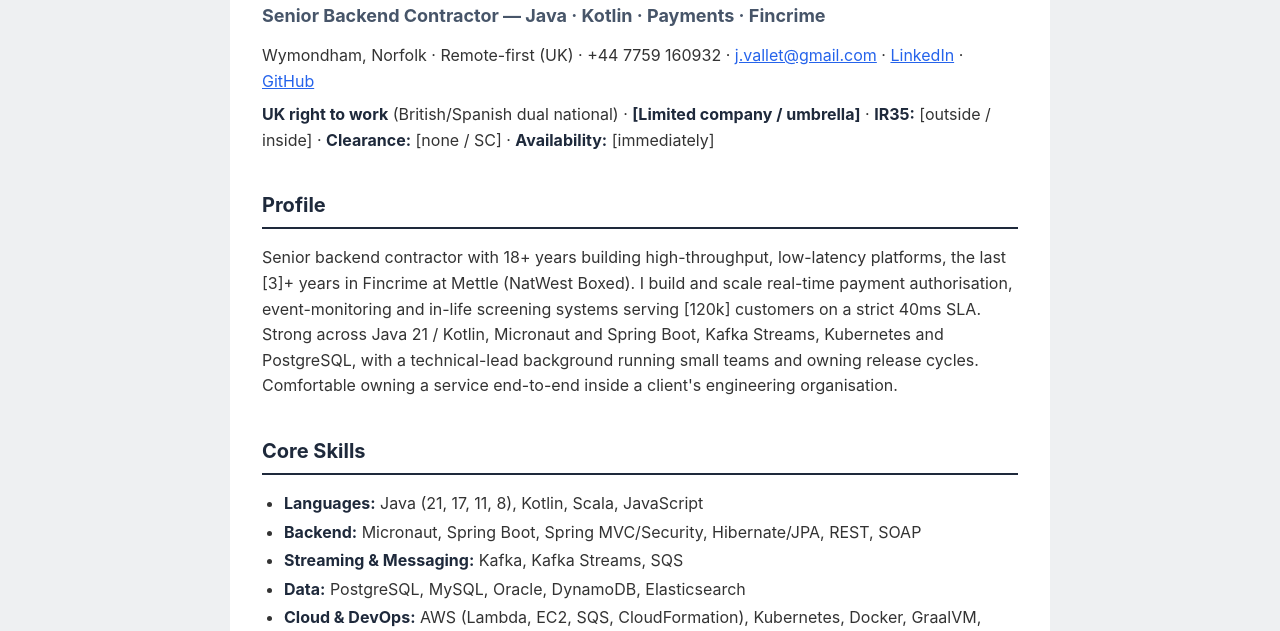
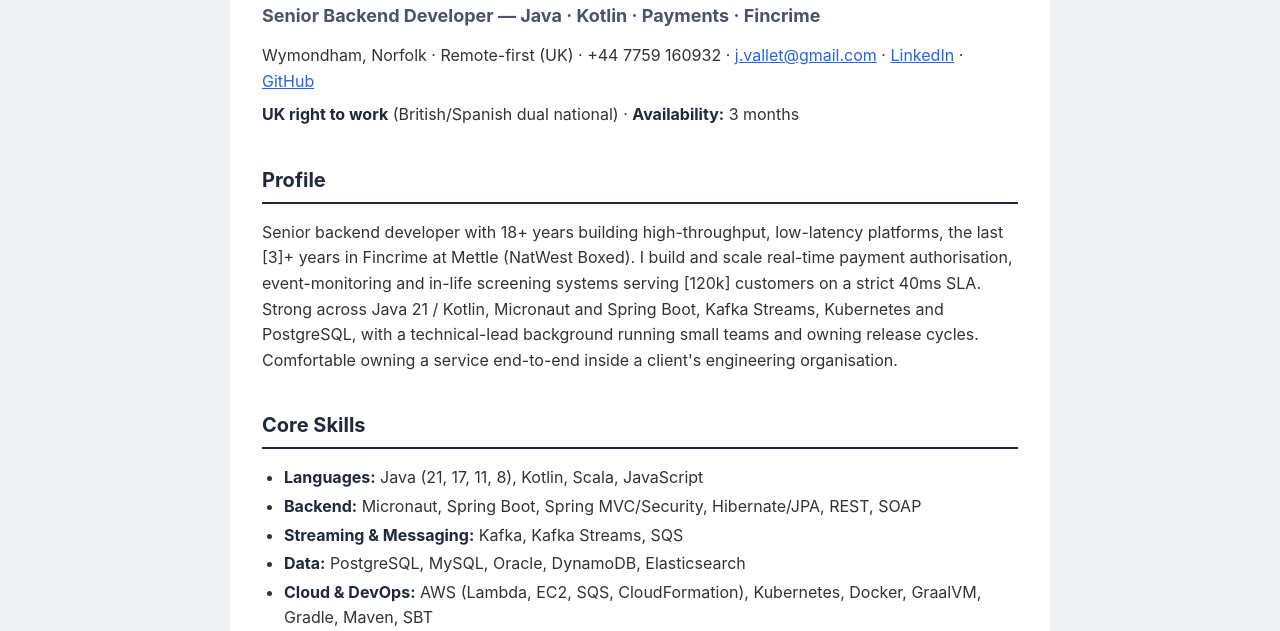
Before and after one commit to jonvallet/cv, a plain HTML site: page index.html in a window 1280 px wide. Shown: the part 143-774 px from the top of the page. Drawn offline with Linux system fonts and the light colour scheme.

Commit message:
docs(CV): adjust headline, availability and contractor facts

```diff
--- a/index.html
+++ b/index.html
@@ -73,11 +73,11 @@
   </div>
   <div class="cv-content">
 <h1>Jon Vallet</h1>
-<h3>Senior Backend Contractor — Java · Kotlin · Payments · Fincrime</h3>
+<h3>Senior Backend Developer — Java · Kotlin · Payments · Fincrime</h3>
 <p>Wymondham, Norfolk · Remote-first (UK) · +44 7759 160932 · <a href="mailto:j.vallet@gmail.com">j.vallet@gmail.com</a> · <a href="https://uk.linkedin.com/in/jonvallet">LinkedIn</a> · <a href="https://github.com/jonvallet">GitHub</a></p>
-<p><strong>UK right to work</strong> (British/Spanish dual national) · <strong>[Limited company / umbrella]</strong> · <strong>IR35:</strong> [outside / inside] · <strong>Clearance:</strong> [none / SC] · <strong>Availability:</strong> [immediately]</p>
+<p><strong>UK right to work</strong> (British/Spanish dual national) · <strong>Availability:</strong> 3 months</p>
 <h3>Profile</h3>
-<p>Senior backend contractor with 18+ years building high-throughput, low-latency platforms, the last [3]+ years in Fincrime at Mettle (NatWest Boxed). I build and scale real-time payment authorisation, event-monitoring and in-life screening systems serving [120k] customers on a strict 40ms SLA. Strong across Java 21 / Kotlin, Micronaut and Spring Boot, Kafka Streams, Kubernetes and PostgreSQL, with a technical-lead background running small teams and owning release cycles. Comfortable owning a service end-to-end inside a client&#39;s engineering organisation.</p>
+<p>Senior backend developer with 18+ years building high-throughput, low-latency platforms, the last [3]+ years in Fincrime at Mettle (NatWest Boxed). I build and scale real-time payment authorisation, event-monitoring and in-life screening systems serving [120k] customers on a strict 40ms SLA. Strong across Java 21 / Kotlin, Micronaut and Spring Boot, Kafka Streams, Kubernetes and PostgreSQL, with a technical-lead background running small teams and owning release cycles. Comfortable owning a service end-to-end inside a client&#39;s engineering organisation.</p>
 <h3>Core Skills</h3>
 <ul>
 <li><strong>Languages:</strong> Java (21, 17, 11, 8), Kotlin, Scala, JavaScript</li>
```
Also changed, not shown: 1 other file.
